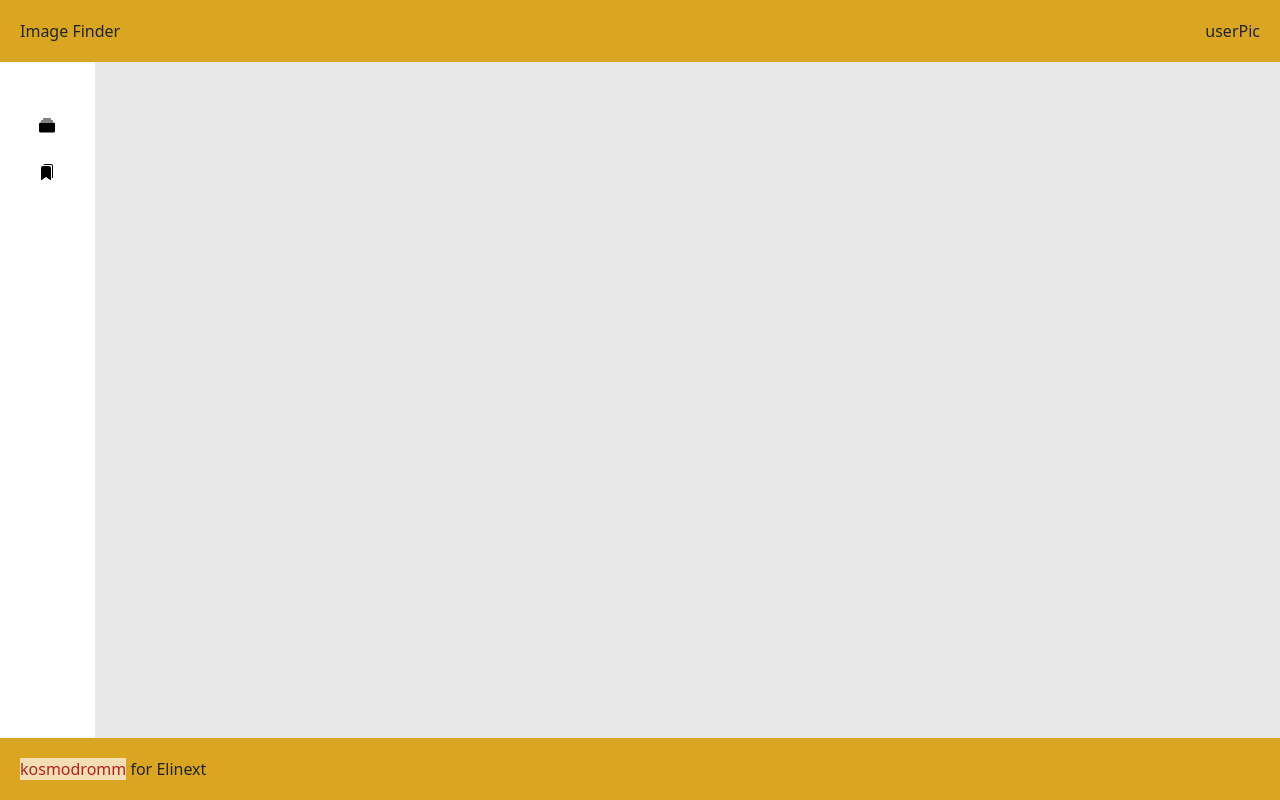
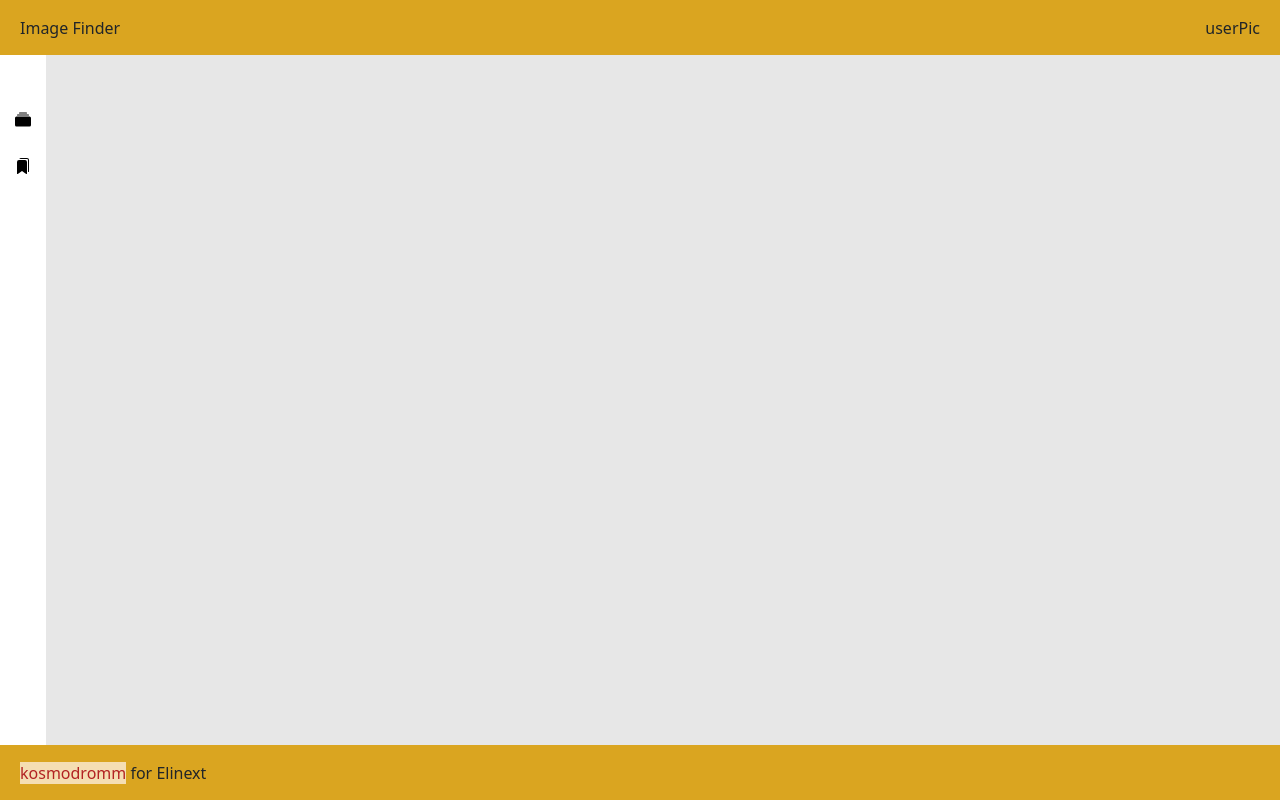
Before and after one commit to kosmodromm/image-finder, a React (Create React App) app: page / in a window 1280 px wide. Both pictures are taken after a click on the button 47 px from the left and 157 px from the top of the page. Built offline with nearby package versions, Linux system fonts and the light colour scheme.

Commit message:
add: containers for bookmarks and finder content

```diff
--- a/src/Components/Main.jsx
+++ b/src/Components/Main.jsx
@@ -54,7 +54,7 @@
         clearTimeout(timer.current);
         timer.current = setTimeout(() => {
             loadImages(value);
-        }, 1100);
+        }, 800);
     }, [loadImages, timer])
 
     const cardClick = useCallback((imgId, imgTitle, imgUrl) => {
@@ -71,7 +71,7 @@
         if (!currentTab) {
             return <Finder awaitingResponse={awaitingResponse} imagesData={imagesData} text={text} onTextChange={onTextChange} cardClick={cardClick} bookmark={bookmark}/>;
         } else {
-            return <Bookmarks bookmark={bookmark}/>;
+            return <Bookmarks bookmark={bookmark} cardClick={cardClick}/>;
         }
     }, [currentTab, awaitingResponse, imagesData, text, onTextChange, cardClick, bookmark]);
 
--- a/src/Components/Main/Bookmarks.jsx
+++ b/src/Components/Main/Bookmarks.jsx
@@ -1,5 +1,5 @@
 import s from './Bookmarks.module.scss';
-import {Col, Row} from "react-bootstrap";
+import {Col, Row, Container} from "react-bootstrap";
 import {useMemo} from "react";
 import Card from "./Finder/Card";
 
@@ -23,7 +23,9 @@
 
 return (
     <div className={s.bookmarks}>
+        <Container fluid>
         <Row className={s.bookmarks_content}>{content}</Row>
+        </Container>
     </div>
 )
 }
--- a/src/Components/Main/Bookmarks.module.scss
+++ b/src/Components/Main/Bookmarks.module.scss
@@ -5,3 +5,15 @@
   background: #e7e7e7;
   padding: 25px;
 }
+
+.bookmarks_content {
+  width: 92.5vw;
+  height: 79vh;
+  display: flex;
+  margin-top: 1vh;
+  overflow-y: auto;
+  overflow-x: hidden;
+  div {
+    margin-bottom: 20px;
+  }
+}
--- a/src/Components/Main/Finder.jsx
+++ b/src/Components/Main/Finder.jsx
@@ -3,7 +3,7 @@
 import Pagination from "./Finder/Pagination";
 import { useMemo } from "react";
 import Card from "./Finder/Card";
-import {Col, Row} from "react-bootstrap";
+import {Col, Row, Container} from "react-bootstrap";
 
 export default function Finder({onTextChange, text, awaitingResponse, imagesData, cardClick, bookmark}) {
 
@@ -27,7 +27,9 @@
         <div className={s.finder}>
             <Input text={text} onInputChange={onTextChange}/>
             <Pagination/>
-            <Row className={s.finder_content}>{content}</Row>
+            <Container fluid>
+                <Row className={s.finder_content}>{content}</Row>
+            </Container>
         </div>
     )
 }
```
